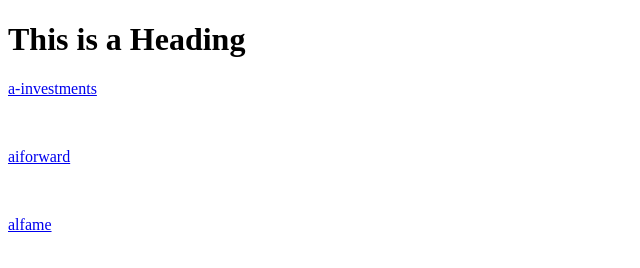
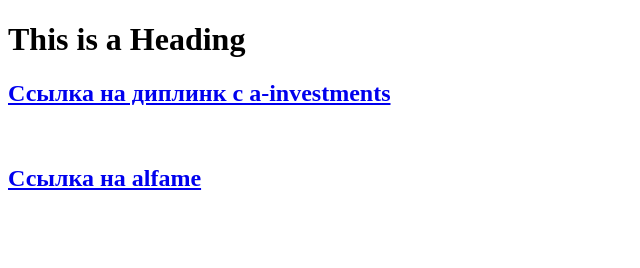
Before and after one commit to Baltimor27/baltimor27.github.io., a plain HTML site: page index.html in a window 1280 px wide. Shown: the whole page, without its empty margins (0-640 px from the left). Drawn offline with Linux system fonts and the light colour scheme.

Commit message:
Update index.html

```diff
--- a/index.html
+++ b/index.html
@@ -6,11 +6,9 @@
 <body>
 
 <h1>This is a Heading</h1>
-<p><a href="a-investments://apple.com/title?type=instruments&amp;value=stocks">a-investments</a></p>
+<h2><a href="a-investments://apple.com/title?type=instruments&amp;value=stocks">Ссылка на диплинк с a-investments</a></h2>
 <p>&nbsp;</p>
-<p><a href="aiforward://apple.com/title?type=instruments&amp;value=stocks">aiforward</a></p>
-<p>&nbsp;</p>
-<p><a href="https://alfa.me/strategy92">alfame</a></p>
+<h2><a href="https://alfa.me/strategy92">Ссылка на alfame</a></h2>
 
 </body>
 </html>
```
